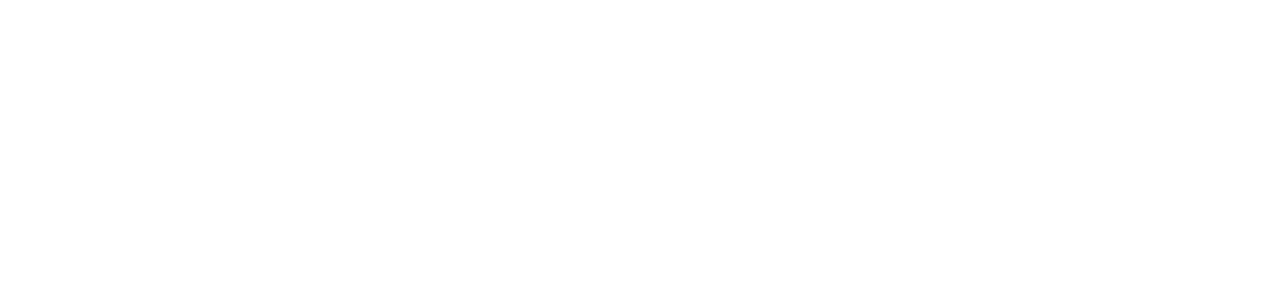
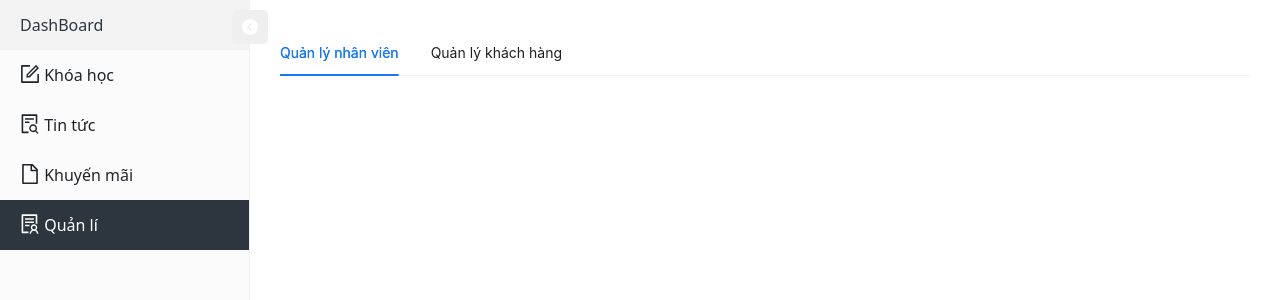
Before and after one commit to Hksiusua/Gym_FE_DATN, a React (Create React App) app: page /admins/managers in a window 1280 px wide. Before the commit this address had no page. Shown: the top 300 px of the page. Built offline with nearby package versions, Linux system fonts and the light colour scheme.

Commit message:
design_UI

```diff
--- a/package.json
+++ b/package.json
@@ -9,6 +9,7 @@
     "@testing-library/jest-dom": "5.16.4",
     "@testing-library/react": "13.3.0",
     "@testing-library/user-event": "13.5.0",
+    "antd": "^5.21.1",
     "axios": "^1.7.2",
     "bootstrap": "^5.3.3",
     "lodash": "^4.17.21",
--- a/src/components/admin/SideBar.js
+++ b/src/components/admin/SideBar.js
@@ -1,73 +1,53 @@
-// import React from "react";
-// import { Sidebar, Menu, MenuItem } from "react-pro-sidebar";
-// import { Link } from "react-router-dom";
-// import "./SideBar.scss";
-// import "./Admin.scss";
-// const SideBar = () => {
-//   const [collapsed, setCollapsed] = React.useState(false);
-
-//   return (
-//     <div
-//       className="admin-sidebar"
-//       style={{ display: "flex", height: "100vh", minHeight: "400px" }}
-//     >
-//       <Sidebar collapsed={collapsed} className="sideBar-content">
-//         <Menu>
-//           <MenuItem>
-//             <Link to="/admins" className="nav-link">
-//               DashBoard
-//             </Link>
-//           </MenuItem>
-
-//           <MenuItem>
-//             <Link to="/admins/manage-users" className="nav-link">
-//               Manager
-//             </Link>
-//           </MenuItem>
-//         </Menu>
-//       </Sidebar>
-//       <main className="button-content">
-//         <div>
-//           <button
-//             className="sb-button"
-//             onClick={() => setCollapsed(!collapsed)}
-//           >
-//             (=)
-//           </button>
-//         </div>
-//       </main>
-//     </div>
-//   );
-// };
-
-// export default SideBar;
-
 import React from "react";
 import { Sidebar, Menu, MenuItem } from "react-pro-sidebar";
-import { Link } from "react-router-dom";
+import { Link, useLocation } from "react-router-dom";
 import "./SideBar.scss";
 import "./Admin.scss";
 import { FontAwesomeIcon } from "@fortawesome/react-fontawesome";
-import { faCircleChevronLeft } from "@fortawesome/free-solid-svg-icons";
+import { faCircleChevronLeft, faCircleChevronRight } from "@fortawesome/free-solid-svg-icons";
+import { CopyOutlined, FormOutlined, FileSearchOutlined, FileOutlined, SolutionOutlined } from "@ant-design/icons";
+import { useState } from "react";
 
 const SideBar = () => {
-  const [collapsed, setCollapsed] = React.useState(false);
+  const [collapsed, setCollapsed] = useState(false);
+  const location = useLocation();
+
+  // Kiểm tra xem đường dẫn hiện tại có khớp với đường dẫn cần active không
+  const isActive = (path) => location.pathname === path;
+
+  // Kiểm tra nếu người dùng đang ở trong "/admins/managers", bao gồm cả employees và customers
+  const isManagerActive = location.pathname.startsWith("/admins/managers");
 
   return (
     <div
       className="admin-sidebar"
-      style={{ display: "flex", height: "100vh", minHeight: "400px" }}
+      style={{ display: "flex", height: "100vh", position: "relative" }}
     >
-      <Sidebar collapsed={collapsed} className="sideBar-content">
+      <Sidebar collapsed={collapsed} className={`sideBar-content ${collapsed ? 'collapsed' : ''}`}>
         <Menu>
-          <MenuItem>
+          <MenuItem className={`ps-menu-button ${isActive("/admins") ? 'active' : ''} ${collapsed ? 'collapsed' : ''}`}>
             <Link to="/admins" className="nav-link">
               DashBoard
             </Link>
           </MenuItem>
-          <MenuItem>
-            <Link to="/admins/manage-users" className="nav-link">
-              Manager
+          <MenuItem className={`ps-menu-button ${isActive("/admins/courses") ? 'active' : ''} ${collapsed ? 'collapsed' : ''}`}>
+            <Link to="/admins/courses" className="nav-link">
+              <FormOutlined className="copy-icon" />  {!collapsed && "Khóa học"}
+            </Link>
+          </MenuItem>
+          <MenuItem className={`ps-menu-button ${isActive("/admins/news") ? 'active' : ''} ${collapsed ? 'collapsed' : ''}`}>
+            <Link to="/admins/news" className="nav-link">
+              <FileSearchOutlined className="copy-icon" />  {!collapsed && "Tin tức"}
+            </Link>
+          </MenuItem>
+          <MenuItem className={`ps-menu-button ${isActive("/admins/discounts") ? 'active' : ''} ${collapsed ? 'collapsed' : ''}`}>
+            <Link to="/admins/discounts" className="nav-link">
+              <FileOutlined className="copy-icon" />  {!collapsed && "Khuyến mãi"}
+            </Link>
+          </MenuItem>
+          <MenuItem className={`ps-menu-button ${isManagerActive ? 'active' : ''} ${collapsed ? 'collapsed' : ''}`}>
+            <Link to="/admins/managers/employees" className="nav-link">
+              <SolutionOutlined className="copy-icon" />  {!collapsed && "Quản lí"}
             </Link>
           </MenuItem>
         </Menu>
@@ -79,8 +59,8 @@
             onClick={() => setCollapsed(!collapsed)}
           >
             <FontAwesomeIcon
-              icon={faCircleChevronLeft}
-              className="fa-solid fa-circle-chevron-left"
+              icon={collapsed ? faCircleChevronRight : faCircleChevronLeft}
+              className="fa-solid"
             />
           </button>
         </div>
--- a/src/components/admin/SideBar.scss
+++ b/src/components/admin/SideBar.scss
@@ -7,9 +7,9 @@
 
 .sideBar-content {
   transition: width 0.3s;
-  background-color: inherit; /* Ensure the background color is inherited */
+  background-color: inherit;
   &.collapsed {
-    width: 80px; /* Adjust the width when collapsed */
+    width: 500px;
   }
 
   .pro-sidebar-inner {
@@ -20,13 +20,12 @@
     color: inherit;
 
     &:hover {
-      background-color: #3a4b61;
+      background-color: red;
     }
 
     .nav-link {
       color: inherit;
       text-decoration: none;
-
       &:hover {
         text-decoration: underline;
       }
@@ -36,11 +35,11 @@
 
 .button-content {
   position: absolute;
-  top: 10px; /* Adjust top position as needed */
+  top: 10px;
   left: 100%;
-  transform: translateX(-50%); /* Adjust position based on sidebar width */
-  transition: left 0.3s; /* Match the sidebar transition */
-  z-index: 10; /* Ensure the button appears above the sidebar */
+  transform: translateX(-50%);
+  transition: left 0.3s;
+  z-index: 10;
 
   .sb-button {
     border: none;
@@ -55,3 +54,20 @@
     }
   }
 }
+
+.ps-menu-button.collapsed {
+  margin-left: 10%;
+  margin-top: 2%;
+}
+
+.copy-icon {
+  font-size: 20px;
+}
+.ps-menu-button.active {
+  background-color: #2D363E;
+  color: white;
+}
+
+.ps-menu-button:hover {
+  color: #2D363E;
+}
--- /dev/null
+++ b/src/components/admin/content/courses/index.js
@@ -0,0 +1,8 @@
+const Courses = (props) => {
+    return (
+      <>
+        <h2>Courses</h2>
+      </>
+    );
+  };
+  export default Courses;
--- /dev/null
+++ b/src/components/admin/content/discount/index.js
@@ -0,0 +1,8 @@
+const Discounts = (props) => {
+    return (
+      <>
+        <h2>Discount</h2>
+      </>
+    );
+  };
+  export default Discounts;
--- /dev/null
+++ b/src/components/admin/content/managers/customers/index.js
@@ -0,0 +1,10 @@
+import React from "react";
+const Customers = () => {
+  return (
+    <div>
+      <h1>Quản lý khách hàng</h1>
+   </div>
+  );
+};
+
+export default Customers;
--- /dev/null
+++ b/src/components/admin/content/managers/employees/index.js
@@ -0,0 +1,11 @@
+import React from "react";
+
+const Employees = () => {
+  return (
+    <div>
+      <h1>Quản lý nhân viên</h1>
+    </div>
+  );
+};
+
+export default Employees;
--- /dev/null
+++ b/src/components/admin/content/managers/index.js
@@ -0,0 +1,43 @@
+import React from "react";
+import { Outlet, useNavigate, useLocation } from "react-router-dom";
+import { Tabs } from "antd";
+import "./index.scss";
+
+const { TabPane } = Tabs;
+
+const Managers = () => {
+  const location = useLocation();
+  const navigate = useNavigate();
+  const getActiveKey = () => {
+    if (location.pathname.includes("/admins/managers/employees")) {
+      return "1";
+    } else if (location.pathname.includes("/admins/managers/customers")) {
+      return "2";
+    } else {
+      return "1";
+    }
+  };
+
+  const handleTabChange = (key) => {
+    if (key === "1") {
+      navigate("/admins/managers/employees");
+    } else if (key === "2") {
+      navigate("/admins/managers/customers");
+    }
+  };
+
+  return (
+    <div className="managers-container">
+      <Tabs activeKey={getActiveKey()} onChange={handleTabChange}>
+        <TabPane tab="Quản lý nhân viên" key="1">
+          <Outlet />
+        </TabPane>
+        <TabPane tab="Quản lý khách hàng" key="2">
+          <Outlet />
+        </TabPane>
+      </Tabs>
+    </div>
+  );
+};
+
+export default Managers;
--- /dev/null
+++ b/src/components/admin/content/news/index.js
@@ -0,0 +1,8 @@
+const News = (props) => {
+    return (
+      <>
+        <h2>News</h2>
+      </>
+    );
+  };
+  export default News;
--- a/src/index.js
+++ b/src/index.js
@@ -3,16 +3,13 @@
 import App from "./App";
 import reportWebVitals from "./reportWebVitals";
 import { Provider } from "react-redux";
-// import store from "./redux/store";
-
-import { store, persistor } from "./redux/store"; // Đảm bảo rằng đường dẫn tới store đúng
+import { store, persistor } from "./redux/store";
 
 import "bootstrap/dist/css/bootstrap.min.css";
 import { BrowserRouter, Routes, Route } from "react-router-dom";
 import User from "./components/user/User";
 import Admin from "./components/admin/Admin";
 import HomePage from "./components/home/HomePage";
-import Manager from "./components/admin/content/Manager";
 import DashBoard from "./components/admin/content/DashBoard";
 import Login from "./components/Auth/Login";
 
@@ -22,7 +19,13 @@
 import { PersistGate } from "redux-persist/integration/react";
 import ListQuiz from "./components/user/ListQuizzUser";
 import DetailQuiz from "./components/user/DetailQuiz";
-// import NotFound from "./components/Error/NotFound";
+import Courses from "./components/admin/content/courses";
+import News from "./components/admin/content/news";
+import Discounts from "./components/admin/content/discount";
+import Managers from "./components/admin/content/managers";
+import Employees from "./components/admin/content/managers/employees";
+import Customers from "./components/admin/content/managers/customers";
+
 
 const root = ReactDOM.createRoot(document.getElementById("root"));
 root.render(
@@ -39,13 +42,18 @@
 
           <Route path="/admins" element={<Admin />}>
             <Route index element={<DashBoard />}></Route>
-            <Route path="manage-users" element={<Manager />}></Route>
+            <Route path="courses" element={<Courses />}></Route>
+            <Route path="news" element={<News />}></Route>
+            <Route path="discounts" element={<Discounts />}></Route>
+            <Route path="managers" element={<Managers />}>
+              <Route path="employees" element={<Employees />}></Route>
+              <Route path="customers" element={<Customers />}></Route>
+            </Route>
           </Route>
 
           <Route path="/logins" element={<Login />}></Route>
           <Route path="/registers" element={<Register />}></Route>
 
-          {/* <Route path="*" element={<NotFound />}></Route> */}
         </Routes>
         <ToastContainer
           position="top-right"
```
Also changed, not shown: src/components/admin/content/managers/index.scss (added), 1 other file (tests, documents, lock files or other folders).
